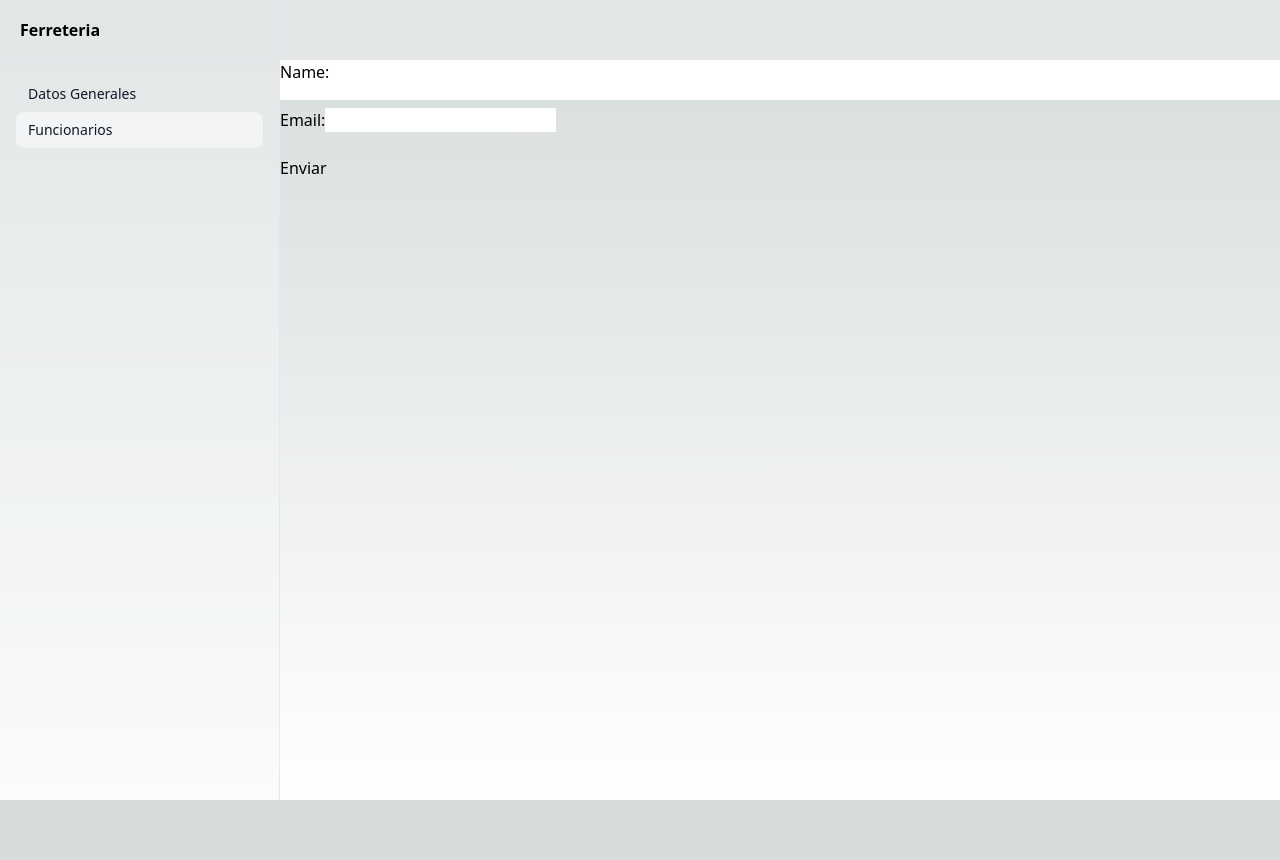
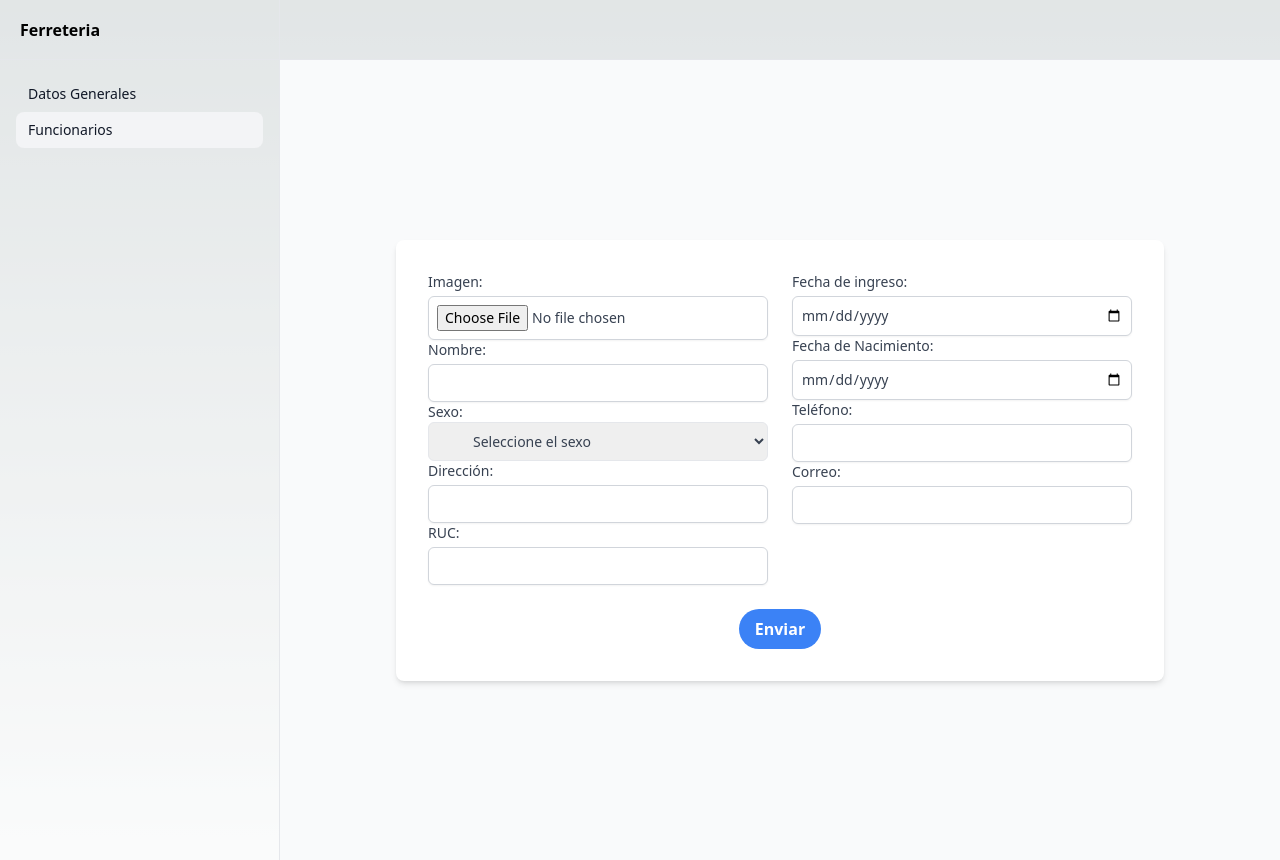
Before and after one commit to IvanSmir/Sistemas-de-Gestion, a Next.js app in the folder client/: page /funcionarios in a window 1280 px wide. Before the commit the page ends 800 px from the top, so only its background shows below. Built offline with nearby package versions, Linux system fonts and the light colour scheme.

Commit message:
Primer cambio en mi rama

```diff
--- a/client/src/components/funcionarios/Form.tsx
+++ b/client/src/components/funcionarios/Form.tsx
@@ -1,13 +1,13 @@
-import React, { FormEvent, useState } from 'react';
-
+import React, { FormEvent, useState } from "react";
 
 interface FormValues {
   name: string;
   email: string;
+
 }
 
 export const Form: React.FC = () => {
-  const [formData, setFormData] = useState<FormValues>({ name: '', email: '' });
+  const [formData, setFormData] = useState<FormValues>({ name: "", email: ""});
 
   const handleSubmit = (e: FormEvent<HTMLFormElement>) => {
     e.preventDefault();
@@ -16,6 +16,8 @@ export const Form: React.FC = () => {
       const formData: FormValues = {
         name: name.value,
         email: email.value,
+
+
       };
       setFormData(formData);
       console.log(formData);
@@ -23,18 +25,64 @@ export const Form: React.FC = () => {
   };
 
   return (
-    <div className='bg-white h-10' >
-      <form onSubmit={handleSubmit}>
-        <label htmlFor="name">Name:
-          <input type="text" id="name" name="name" required/><br />
-        </label><br />
-        <label htmlFor="email">Email:
-          <input type="email" id="email" name="email"/><br />
-        </label><br />
-        <button type="submit">Enviar</button>
-      </form>
+    <form onSubmit={handleSubmit} className="flex flex-col items-center justify-center min-h-screen bg-gray-50">
+      <div className="w-full max-w-3xl p-8 bg-white shadow-md rounded-lg">
+        <div className="grid grid-cols-2 gap-6">
+          <div>
+          <label htmlFor="image" className="block text-sm font-medium text-gray-700">
+           Imagen:
 
-    </div>
+           <input type="file" id="image" name="image" required className="mt-1 block w-full border border-gray-300 rounded-md shadow-sm p-2"/>
 
+            </label>
+            <label htmlFor="name" className="block text-sm font-medium min text-gray-700">
+              Nombre:
+              <input type="text" id="name" name="name" required className="mt-1 block w-full border border-gray-300 rounded-md shadow-sm p-2"/>
+            </label>
+            <label htmlFor="gender" className="block text-sm font-medium text-gray-700">
+              Sexo:
+              <select id="gender" name="gender" className="peer block w-full cursor-pointer rounded-md border border-gray-200 py-2 pl-10 text-sm outline-2 placeholder:text-gray-500">
+              <option className="" value="">Seleccione el sexo</option>
+                <option value="hombre">Hombre</option>
+                <option value="mujer">Mujer</option>
+              </select>
+            </label>
+            <label htmlFor="direction" className="block text-sm font-medium text-gray-700">
+              Dirección:
+              <input type="text" id="direction" name="direction" className="mt-1 block w-full border border-gray-300 rounded-md shadow-sm p-2"/>
+            </label>
+            <label htmlFor="ruc" className="block text-sm font-medium text-gray-700">
+              RUC:
+              <input type="text" id="ruc" name="ruc" className="mt-1 block w-full border border-gray-300 rounded-md shadow-sm p-2"/>
+            </label>
+          </div>
+          <div>
+          <label htmlFor="ingreso" className="block text-sm font-medium text-gray-700">
+              Fecha de ingreso:
+              <input type="date" id="ingreso" name="ingreso" className="mt-1 block w-full border border-gray-300 rounded-md shadow-sm p-2"/>
+            </label>
+            <label htmlFor="birthday" className="block text-sm font-medium text-gray-700">
+              Fecha de Nacimiento:
+              <input type="date" id="birthday" name="birthday" className="mt-1 block w-full border border-gray-300 rounded-md shadow-sm p-2"/>
+            </label>
+            <label htmlFor="text" className="block text-sm font-medium text-gray-700">
+              Teléfono:
+              <input type="text" id="text" name="text" className="mt-1 block w-full border border-gray-300 rounded-md shadow-sm p-2"/>
+            </label>
+            <label htmlFor="email" className="block text-sm font-medium text-gray-700">
+              Correo:
+              <input type="email" id="email" name="email" className="mt-1 block w-full border border-gray-300 rounded-md shadow-sm p-2"/>
+            </label>
+
+          </div>
+        </div>
+        <div className="flex justify-center mt-6">
+          <button type="submit" className="bg-blue-500 hover:bg-blue-600 text-white font-bold py-2 px-4 rounded-full">
+            Enviar
+          </button>
+        </div>
+      </div>
+    </form>
   );
+
 };
```
